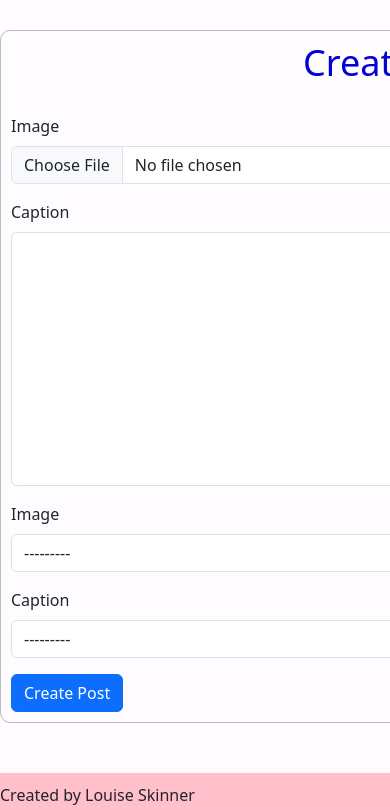
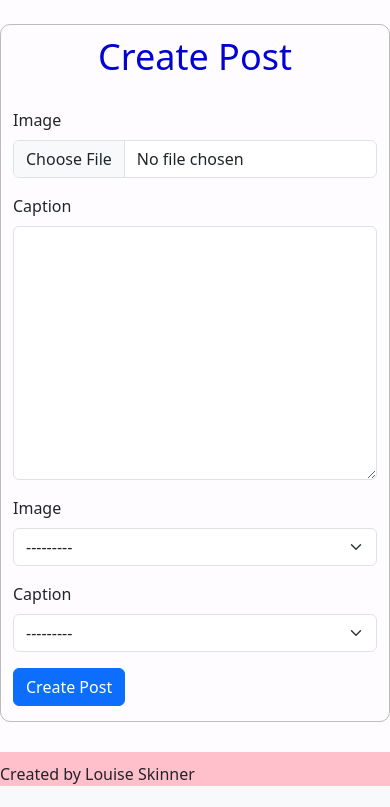
Before and after one commit to Louiseskinner01/project3-social-fitness, a Django app: page /posts/new/ in a window 390 px wide; the page is wider, and only the part inside the window is pictured. Shown: the part 58-865 px from the top of that part. After the commit the page ends 844 px from the top of that part, so only its background shows below. Run offline with Django 4.2, Linux system fonts and the light colour scheme; the visitor is signed in with stand-in values (Sample User, id 1).

Commit message:
Add bootstrap grid system to main and images to enable responsive design

```diff
--- a/social/templates/social/base.html
+++ b/social/templates/social/base.html
@@ -71,12 +71,15 @@
   </header>
 
 
-  <main>
+  <main class="container mt-4">
+    <div class="row">
+      <div class="col-12">
     {% block content %}{% endblock %}
-
+    </div>
+    </div>
   </main>
 
-  <footer>
+  <footer class="m-0">
     {% block copyright %}
       Created by Louise Skinner
     {% endblock copyright %}
--- a/social/templates/social/index.html
+++ b/social/templates/social/index.html
@@ -8,7 +8,7 @@
 {% if posts %}
     {% for post in posts %}
       <div style="margin-bottom: 20px;">
-        <img src="{{ post.image.url }}" alt="Post image">
+        <img src="{{ post.image.url }}" alt="Post image" class="img-fluid d-block mx-auto">
 {% if post.caption %}
 <p>{{ post.caption }}</p>
 
--- a/social/templates/social/profile.html
+++ b/social/templates/social/profile.html
@@ -6,7 +6,7 @@
   {% if posts %}
     {% for post in posts %}
       <div style="margin-bottom: 20px;">
-        <img src="{{ post.image.url }}" alt="Post image">
+        <img src="{{ post.image.url }}" alt="Post image" class="img-fluid d-block mx-auto">
 
         {% if post.caption %}
           <p>{{ post.caption }}</p>
```
